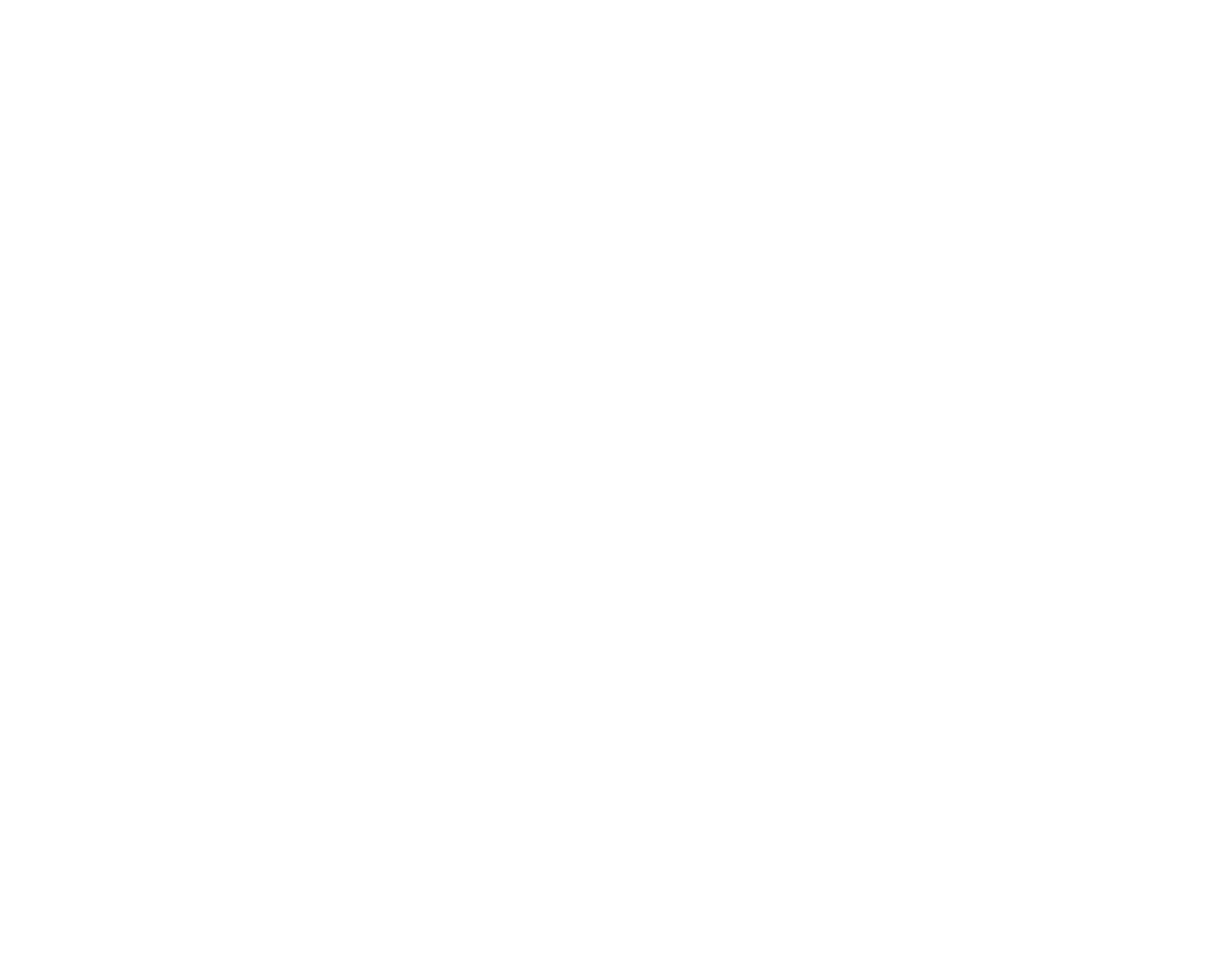
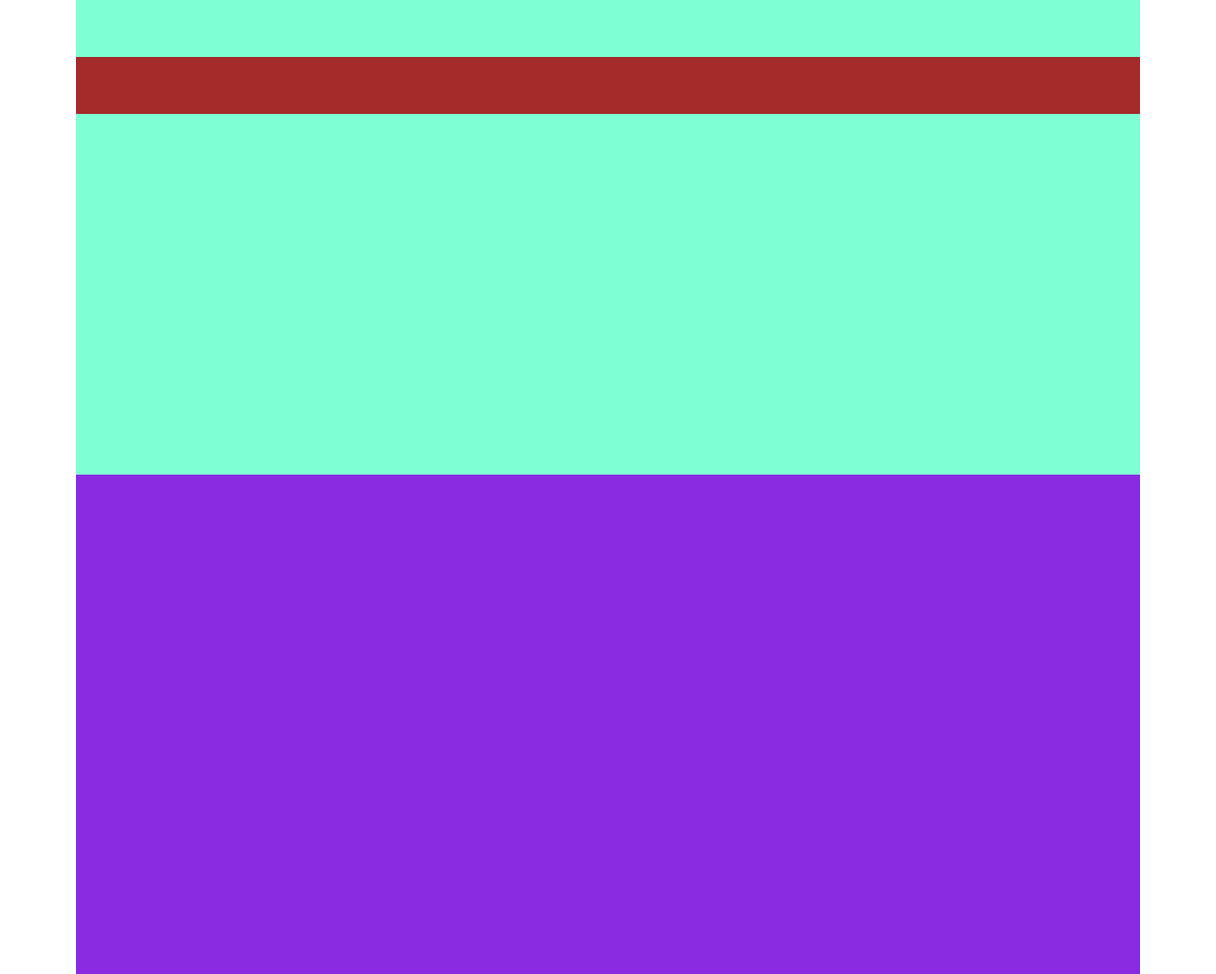
Before and after one commit to wees77/tony.pizzaria_lima, a plain HTML site: page index.html in a window 1280 px wide. Shown: the whole page at 95% size. Before the commit the page ends 800 px from the top, so only its background shows below. Drawn offline with Linux system fonts and the light colour scheme.

Commit message:
Header fixo

```diff
--- a/index.html
+++ b/index.html
@@ -3,9 +3,13 @@
 <head>
     <meta charset="UTF-8">
     <meta name="viewport" content="width=device-width, initial-scale=1.0">
+    <link rel="stylesheet" href="style.css">
     <title>Tony Pizzaria</title>
 </head>
 <body>
+    <header></header>
+    <main></main>
+    <footer></footer>
 
 </body>
 </html>
--- a/style.css
+++ b/style.css
@@ -8,6 +8,29 @@ a{
     text-decoration: none;
     color: inherit
 }
+
 ul,il,ol{
     list-style: none;
 }
+
+header{
+    position: fixed;
+    background-color: brown;
+    height: 60px;
+    width: calc(100% - 160px);
+    top: 60px;
+}
+
+body{
+    padding: 0 80px;
+
+}
+
+main{
+    background-color: aquamarine;
+    height: 500px;
+}
+footer{
+    background-color: blueviolet;
+    height: 526px;
+}
```
